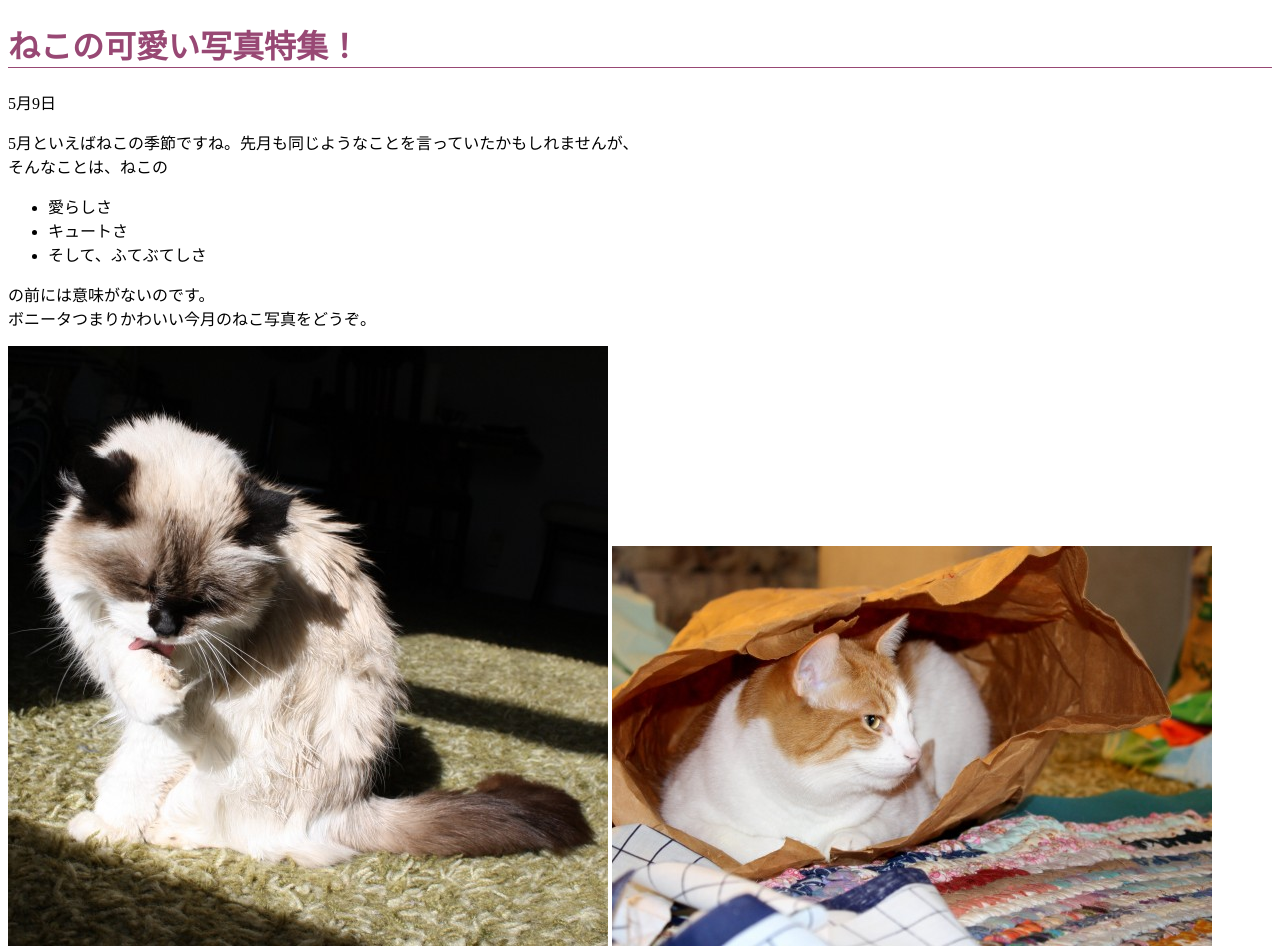
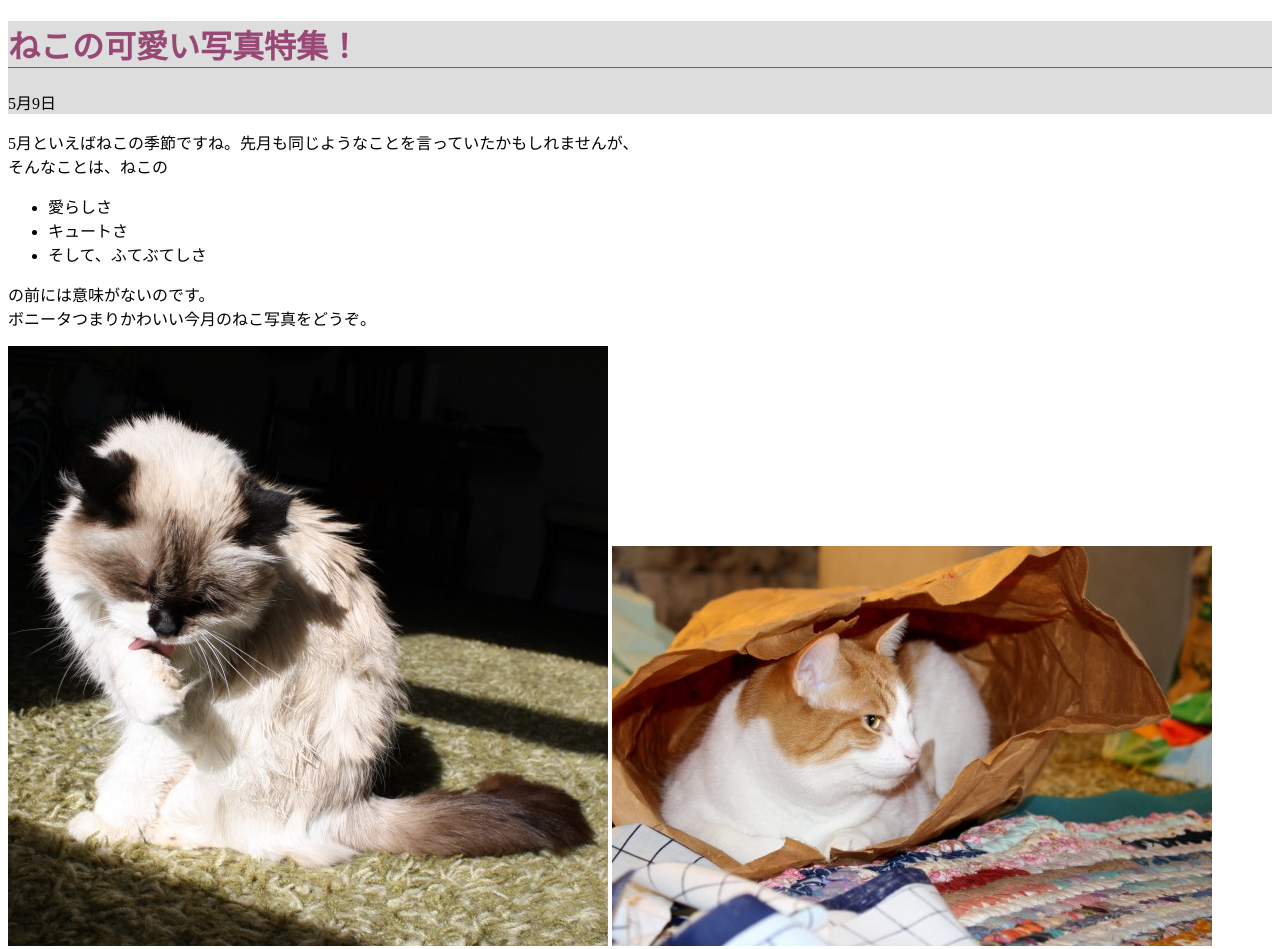
Before and after one commit to Yukinari3po/kenshu, a plain HTML site: page index.html in a window 1280 px wide. Shown: the top 949 px of the page. Drawn offline with Linux system fonts and the light colour scheme.

Commit message:
add div tag.

```diff
--- a/index.html
+++ b/index.html
@@ -7,8 +7,10 @@
     <link rel="stylesheet" href="main.css">
   </head>
   <body>
-    <h1>ねこの可愛い写真特集！</h1>
-    <p>5月9日</p>
+    <div>
+      <h1>ねこの可愛い写真特集！</h1>
+      <p>5月9日</p>
+    </div>
     <p>
       5月といえばねこの季節ですね。先月も同じようなことを言っていたかもしれませんが、<br>
       そんなことは、ねこの
--- a/main.css
+++ b/main.css
@@ -2,3 +2,7 @@ h1 {
   color: #984874;
   border-bottom: 1px solid #984874;
 }
+
+div {
+  background-color: #dddddd;
+}
```
